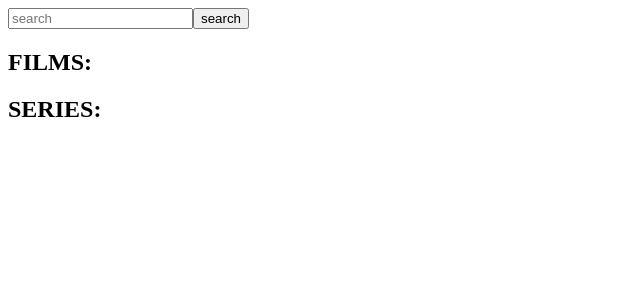
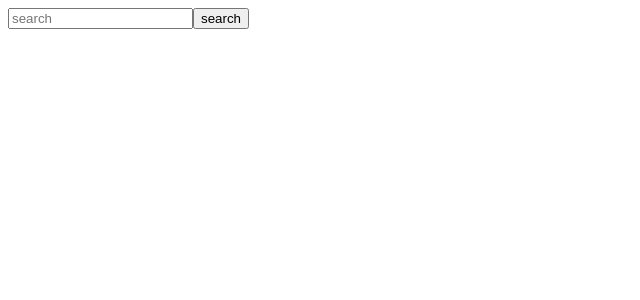
Before and after one commit to Vale2197/vue-boolflix, a Vue app: page / in a window 1280 px wide. Shown: the top 300 px of the page, without its empty margins (0-640 px from the left). Built offline with nearby package versions, Linux system fonts and the light colour scheme.

Commit message:
titolo "serie" e "film" appaiono dopo la ricerca

```diff
--- a/src/App.vue
+++ b/src/App.vue
@@ -20,7 +20,7 @@
        -->
        <div class="container">
 
-            <div class="searchResult">
+            <div v-if="userFilms.length > 0" class="searchResult">
               <h2>
                 FILMS:
               </h2>
@@ -70,7 +70,7 @@
             <!--
                   / FILMS
             -->
-            <div class="searchResult">
+            <div v-if="userSeries.length > 0" class="searchResult">
               <h2>
                 SERIES:
               </h2>
```
